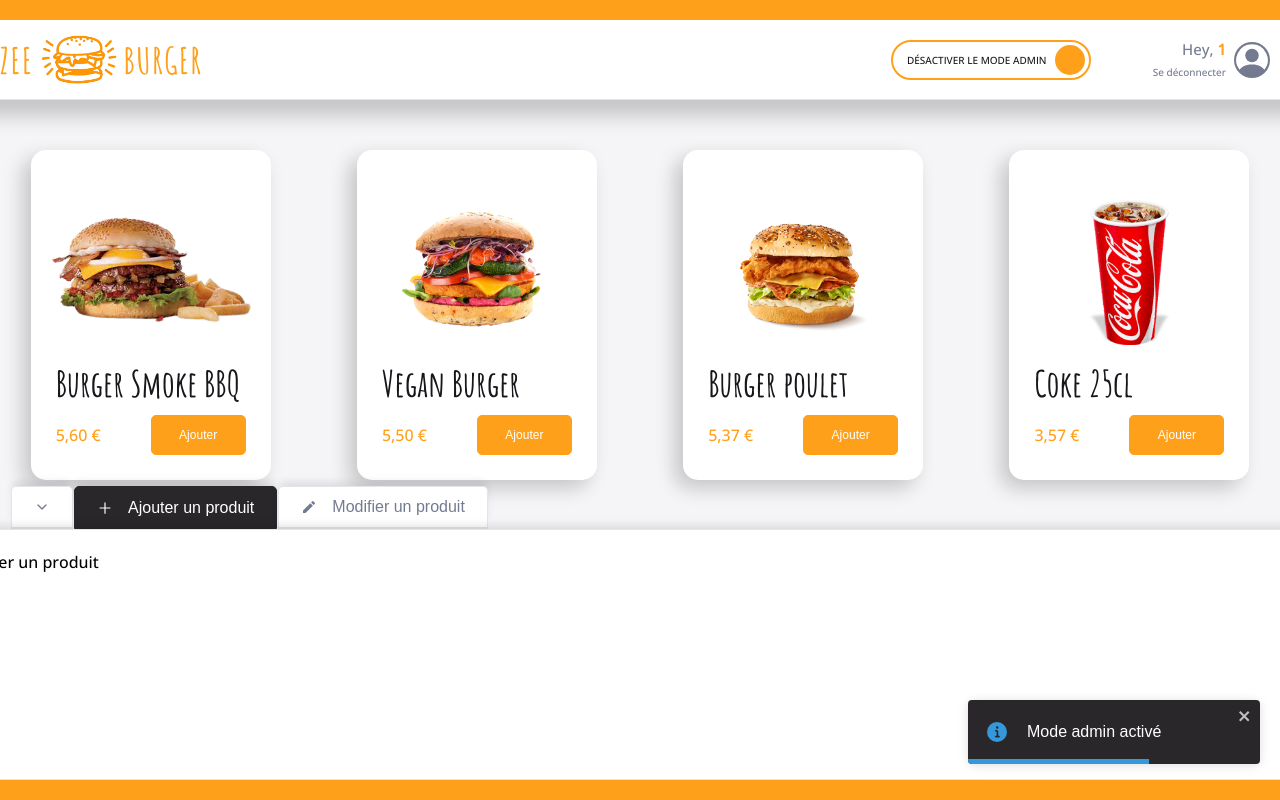
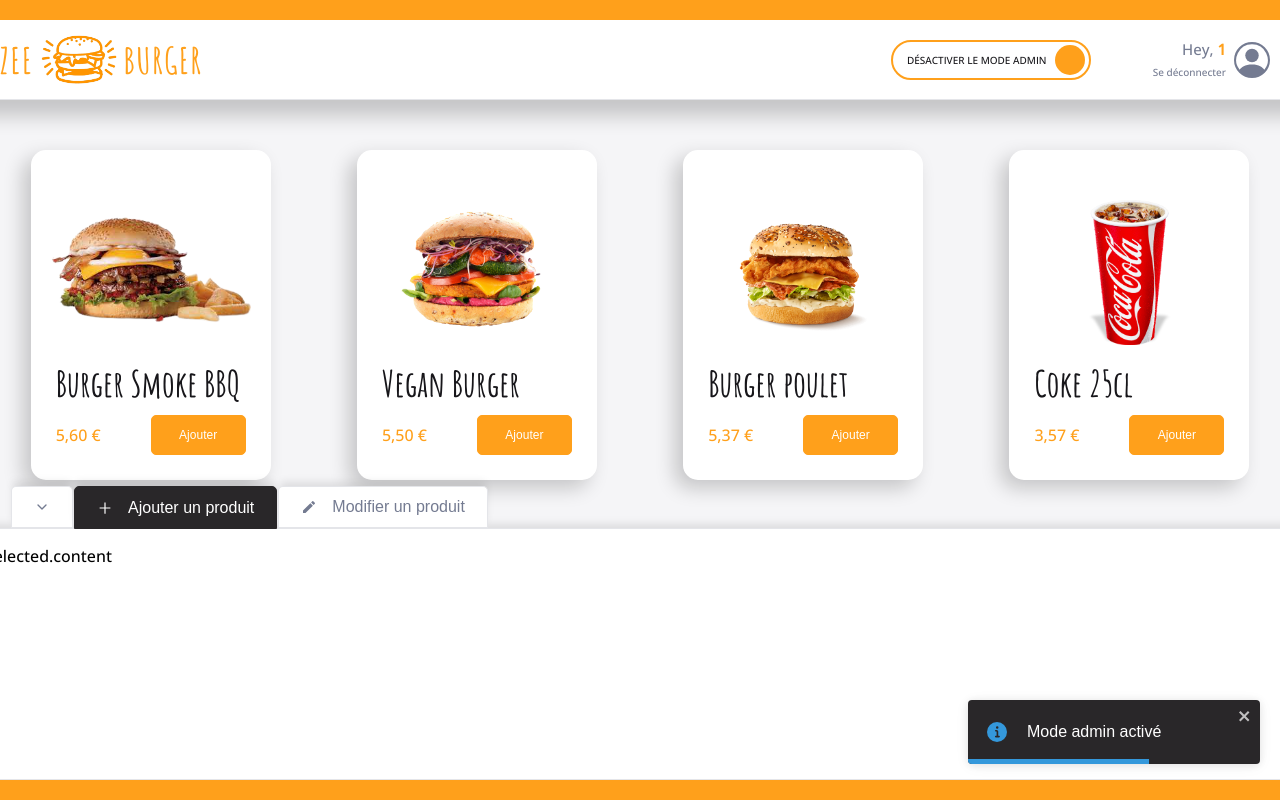
Before and after one commit to YannLescot/crazee-burger, a React (Create React App) app: page /order/1 in a window 1280 px wide. Both pictures are taken after a click on the label 990 px from the left and 59 px from the top of the page. Shown: the top 800 px of the page. Built offline with nearby package versions, Linux system fonts and the light colour scheme; grey boxes are pictures that could not be loaded.

Commit message:
♻️ F07 : ORDER > AdminPanel > CSS fixes

```diff
--- a/src/components/pages/order/Main/AdminPanel/AdminPanel.js
+++ b/src/components/pages/order/Main/AdminPanel/AdminPanel.js
@@ -1,7 +1,6 @@
 import React, { useContext } from "react";
 import styled from "styled-components";
 import OrderContext from "../../../../../context/OrderContext";
-import { theme } from "../../../../../theme";
 import PanelBody from "./PanelBody";
 import PanelTabs from "./PanelTabs";
 
@@ -17,14 +16,8 @@
 }
 
 const AdminPanelStyled = styled.div`
-  display: flex;
-  flex-direction: column;
-  justify-content: flex-end;
   position: absolute;
   bottom: 0;
   left: 0;
   right: 0;
-  align-self: flex-end;
-  border-bottom-left-radius: ${theme.borderRadius.extraRound};
-  border-bottom-right-radius: ${theme.borderRadius.extraRound};
 `;
--- a/src/components/pages/order/Main/AdminPanel/PanelBody.js
+++ b/src/components/pages/order/Main/AdminPanel/PanelBody.js
@@ -12,17 +12,21 @@
   const tabSelected = getTabSelected(tabs, activeTab);
 
   return (
-    <PanelBodyStyled>{tabSelected && tabSelected.content}</PanelBodyStyled>
+    <PanelBodyStyled>
+      {tabSelected && <p>tabSelected.content</p>}
+    </PanelBodyStyled>
   );
 }
 
 const PanelBodyStyled = styled.div`
   background-color: ${theme.colors.white};
-  width: 1364px;
-  height: 207px;
-  padding: 21px 17px;
+  height: 250px;
   border-bottom-left-radius: ${theme.borderRadius.extraRound};
   border-bottom-right-radius: ${theme.borderRadius.extraRound};
   border: 1px solid ${theme.colors.greyLight};
   box-shadow: ${theme.shadows.subtle};
+
+  p {
+    padding: 0 19px;
+  }
 `;
--- a/src/components/reusable/Tab.js
+++ b/src/components/reusable/Tab.js
@@ -31,6 +31,9 @@
   box-shadow: ${theme.shadows.subtle};
   height: 100%;
 
+  position: relative;
+  top: 1px;
+
   &.active {
     background-color: ${theme.colors.background_dark};
     color: ${theme.colors.white};
```
